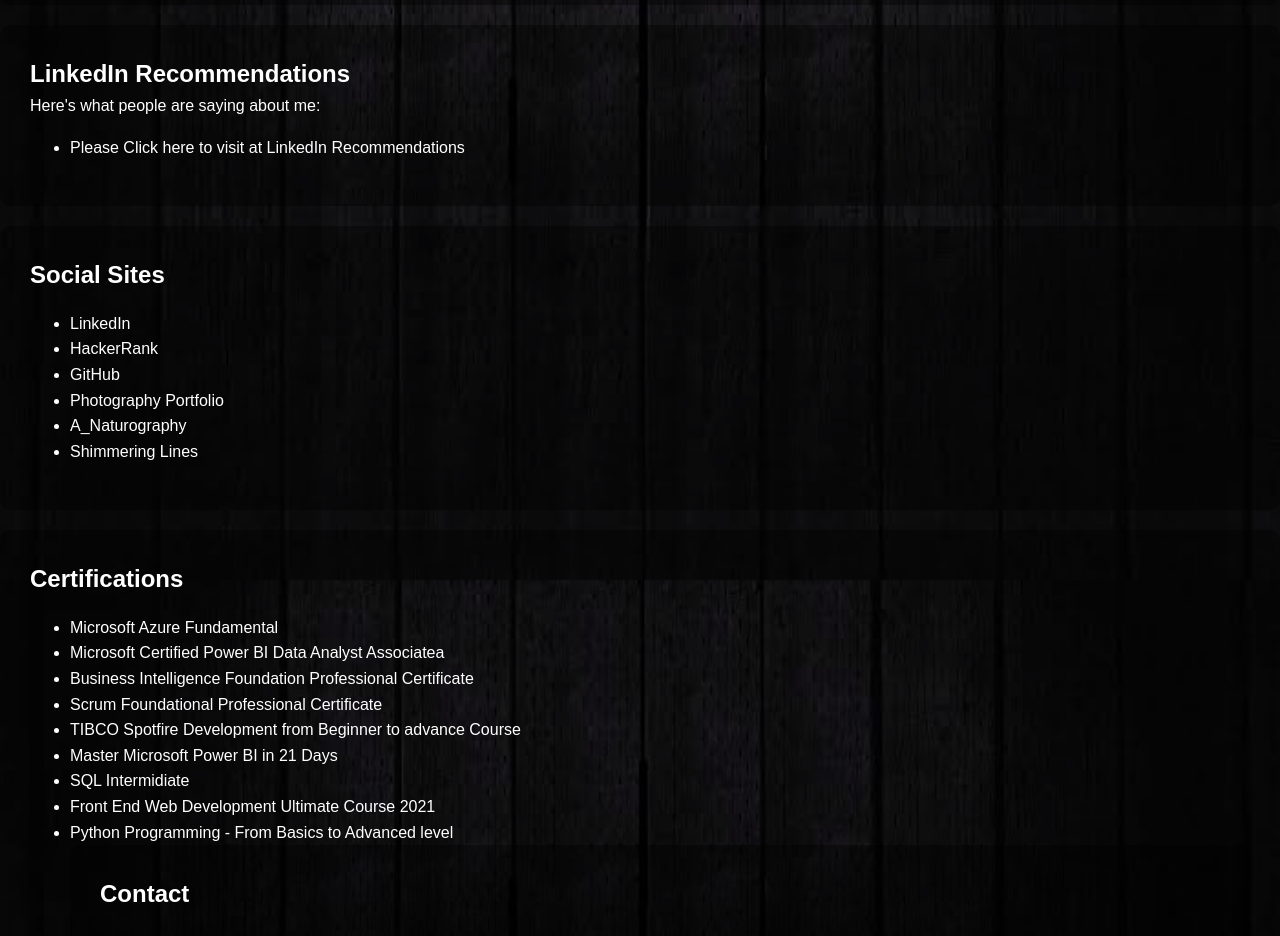
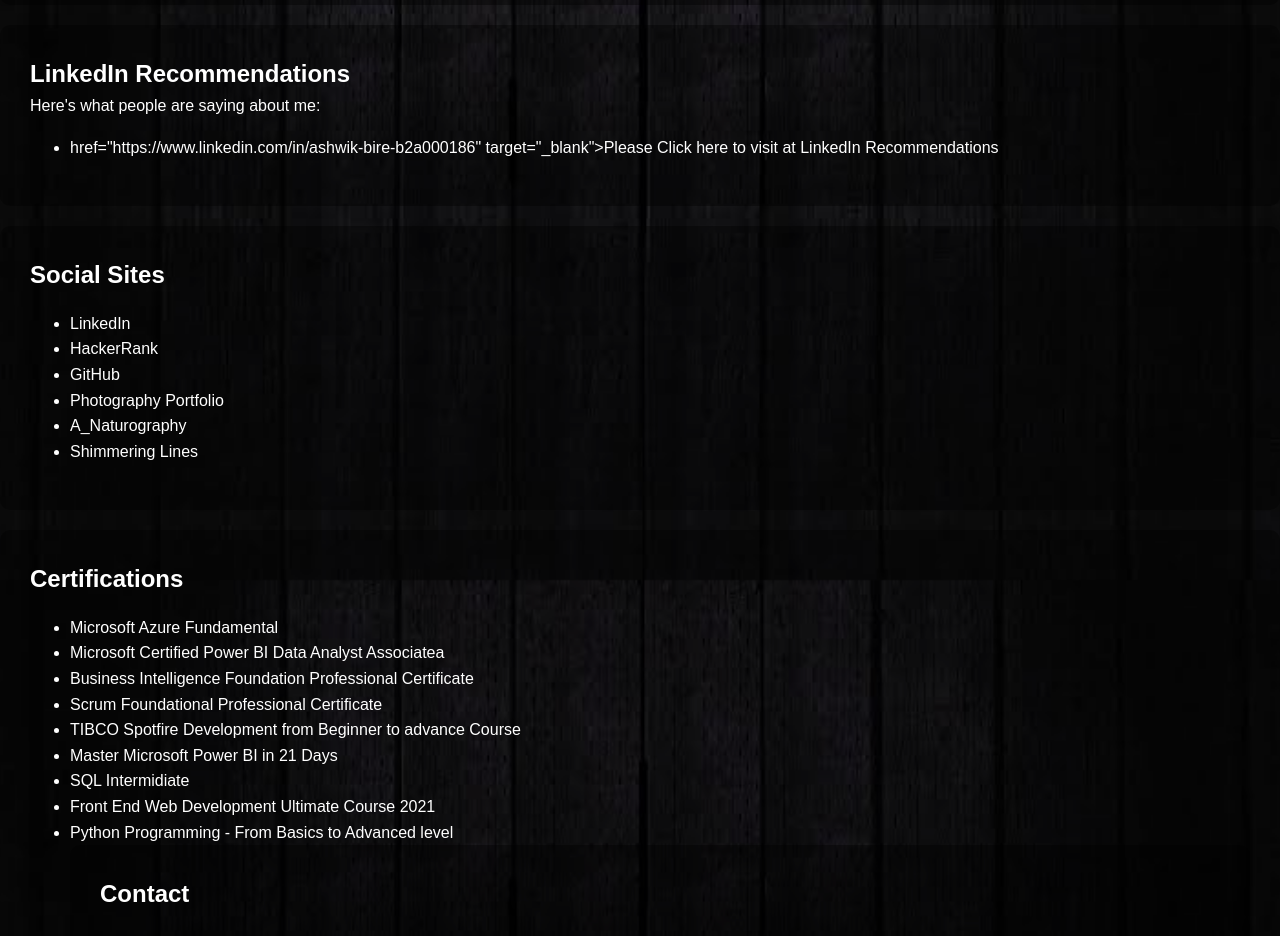
Before and after one commit to AshwikBire/Resume.github.io, a plain HTML site: page index.html in a window 1280 px wide. Shown: the part 4220-5156 px from the top of the page. Drawn offline with Linux system fonts and the light colour scheme; a script that the page names is missing.

Commit message:
Update index.html

```diff
--- a/index.html
+++ b/index.html
@@ -184,7 +184,8 @@
   <h2>LinkedIn Recommendations</h2>
   <p>Here's what people are saying about me:</p>
   <ul>
-    <li><a href="https://www.linkedin.com/in/ashwik-bire-b2a000186" target="_blank">Please Click here to visit at LinkedIn Recommendations</a>
+    <li>
+<a>href="https://www.linkedin.com/in/ashwik-bire-b2a000186" target="_blank">Please Click here to visit at LinkedIn Recommendations</a>
   </ul>
 </section>
 
```
